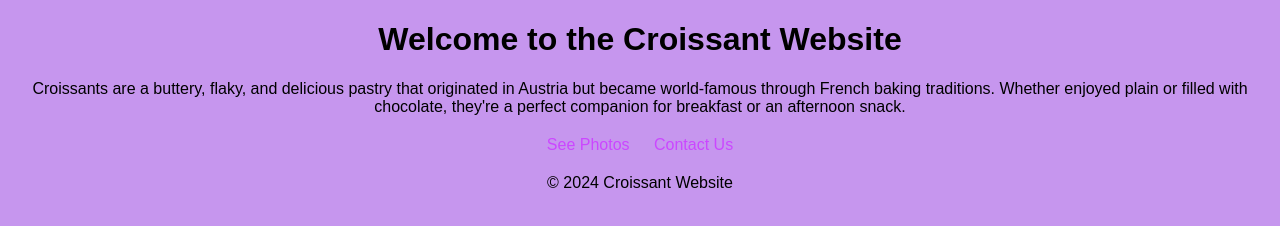
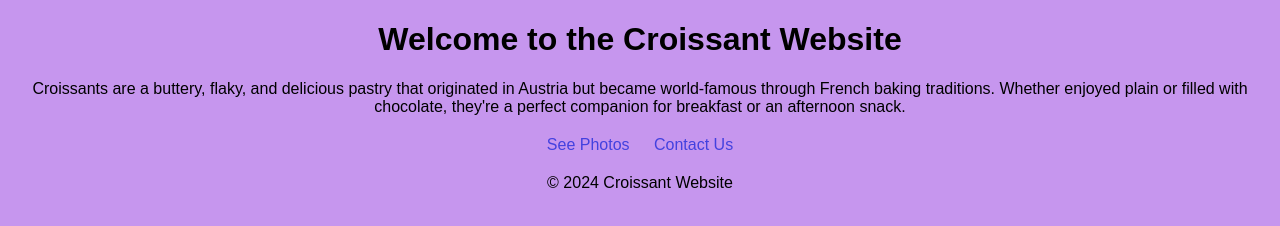
Before and after one commit to OShaniceO/Croissant, a plain HTML site: page index.html in a window 1280 px wide. Drawn offline with Linux system fonts and the light colour scheme.

Commit message:
link change

```diff
--- a/styles.css
+++ b/styles.css
@@ -13,7 +13,7 @@ header, main, footer, nav {
 nav a {
     margin: 10px;
     text-decoration: none;
-    color: #cb47ff;
+    color: #4341df;
 }
 
 img {
```
